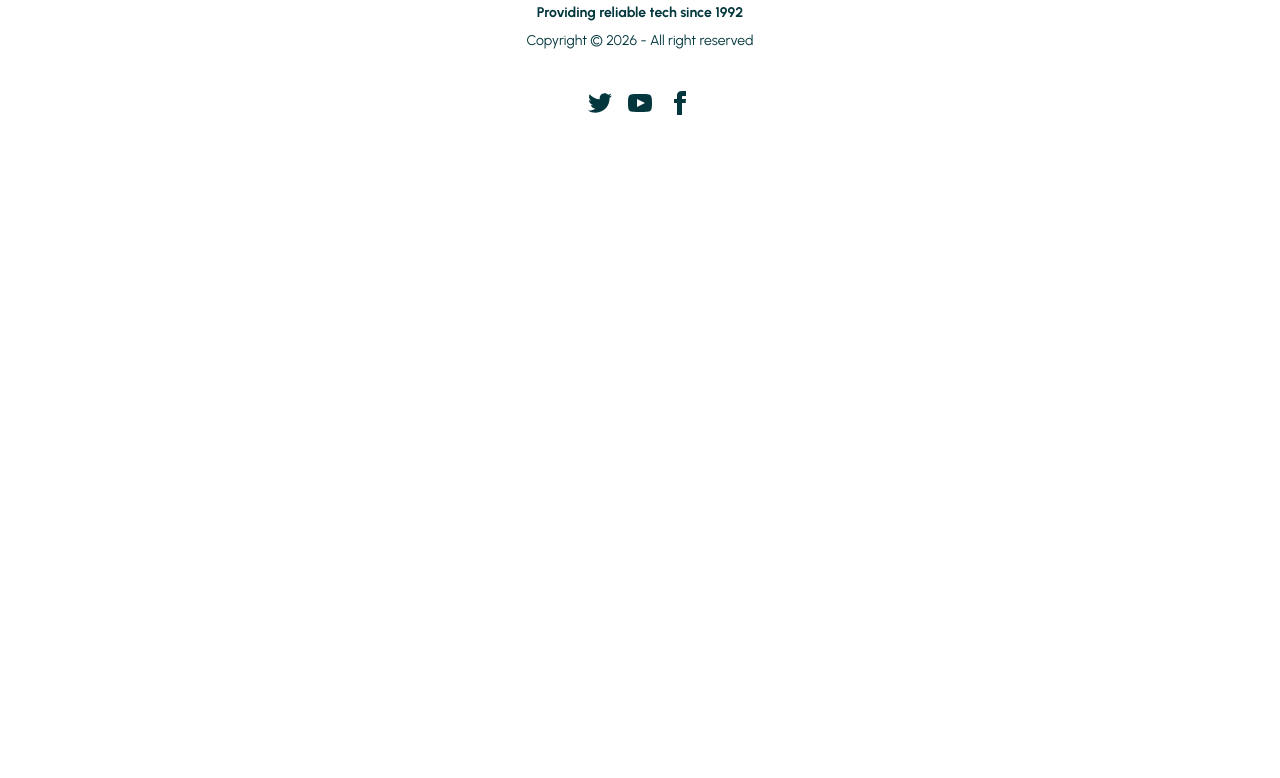
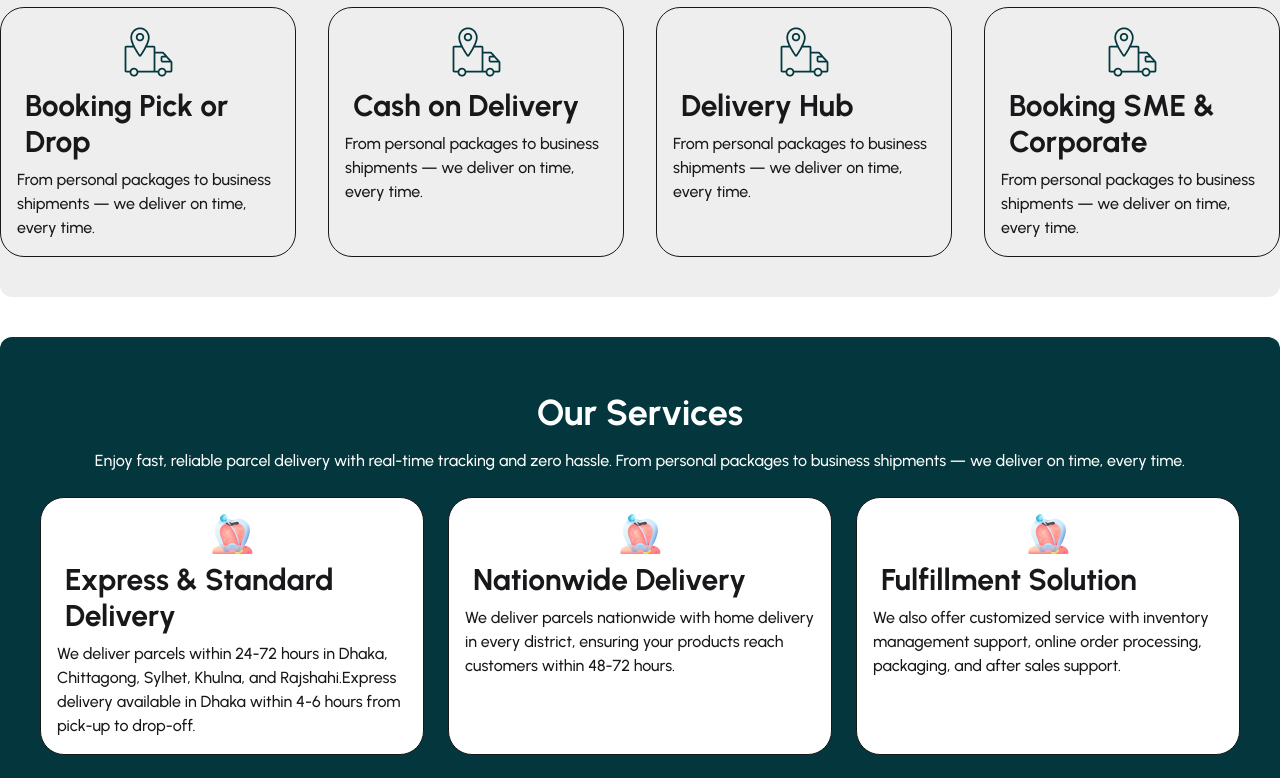
Before and after one commit to anamulhaque378732/Ans-shift-client, a React (Vite) app: page / in a window 1280 px wide. Shown: the part 844-1622 px from the top of the page. Before the commit the page ends 999 px from the top, so only its background shows below. Built offline with nearby package versions, Linux system fonts and the light colour scheme.

Commit message:
Work and service section added

```diff
--- a/src/Pages/Home/Home/Home.jsx
+++ b/src/Pages/Home/Home/Home.jsx
@@ -1,7 +1,15 @@
 import Banner from "../Banner/Banner";
+import Services from "../Services/Services";
+import Works from "../Work/Works";
 
 const Home = () => {
-  return <Banner></Banner>;
+  return (
+    <>
+      <Banner></Banner>
+      <Works></Works>
+      <Services></Services>
+    </>
+  );
 };
 
 export default Home;
--- /dev/null
+++ b/src/Pages/Home/Services/Service.jsx
@@ -0,0 +1,14 @@
+import serviceIcon from "../../../assets/service.png";
+
+const Service = ({ service }) => {
+  const { title, details } = service;
+  return (
+    <div className="border bg-white hover:bg-primary  md:p-4 p-2 rounded-3xl ">
+      <img className="mx-auto" src={serviceIcon} alt="Booking Icon" />
+      <h1 className="text-3xl font-bold p-1 m-1">{title}</h1>
+      <p className="font-medium">{details}</p>
+    </div>
+  );
+};
+
+export default Service;
--- /dev/null
+++ b/src/Pages/Home/Services/Services.jsx
@@ -0,0 +1,38 @@
+import { useEffect, useState } from "react";
+import Service from "./Service";
+
+const Services = () => {
+  const [services, setServices] = useState([]);
+  useEffect(() => {
+    const loadServices = async () => {
+      try {
+        const res = await fetch("services.json");
+        const data = await res.json();
+        setServices(data);
+      } catch (error) {
+        console.log(error);
+      }
+    };
+    loadServices();
+  }, []);
+
+  return (
+    <section className="md:p-10 bg-secondary rounded-xl my-5 md:my-10  mx-auto">
+      <h1 className="text-center py-2 my-2 text-white text-4xl font-bold">
+        Our Services
+      </h1>
+      <p className="text-center text-white font-medium md:mb-6">
+        Enjoy fast, reliable parcel delivery with real-time tracking and zero
+        hassle. From personal packages to business shipments — we deliver on
+        time, every time.
+      </p>
+      <div className="grid md:grid-cols-3 md:gap-6 grid-cols-1 gap-2 ">
+        {services.map((service) => (
+          <Service key={service.id} service={service}></Service>
+        ))}
+      </div>
+    </section>
+  );
+};
+
+export default Services;
--- /dev/null
+++ b/src/Pages/Home/Work/Work.jsx
@@ -0,0 +1,14 @@
+import bookingIcon from "../../../assets/bookingIcon.png";
+
+const Work = ({ work }) => {
+  const { title, details } = work;
+  return (
+    <div className="border   md:p-4 p-2 rounded-3xl ">
+      <img className="mx-auto" src={bookingIcon} alt="Booking Icon" />
+      <h1 className="text-3xl font-bold p-1 m-1">{title}</h1>
+      <p className="font-medium">{details}</p>
+    </div>
+  );
+};
+
+export default Work;
--- /dev/null
+++ b/src/Pages/Home/Work/Works.jsx
@@ -0,0 +1,31 @@
+import { useEffect, useState } from "react";
+import Work from "./Work";
+
+const Works = () => {
+  const [works, setWorks] = useState([]);
+  useEffect(() => {
+    const loadWorks = async () => {
+      try {
+        const res = await fetch("work.json");
+        const data = await res.json();
+        setWorks(data);
+      } catch (error) {
+        console.log(error);
+      }
+    };
+    loadWorks();
+  }, []);
+
+  return (
+    <section className="bg-base-300 md:py-10 py-2 rounded-xl">
+      <h1 className="text-4xl md:my-5 md:px-4 font-bold">How it works</h1>
+      <div className="grid md:grid-cols-2 grid-cols-1 lg:grid-cols-4 gap-2 md:gap-8">
+        {works.map((work) => (
+          <Work key={work.id} work={work}></Work>
+        ))}
+      </div>
+    </section>
+  );
+};
+
+export default Works;
```
